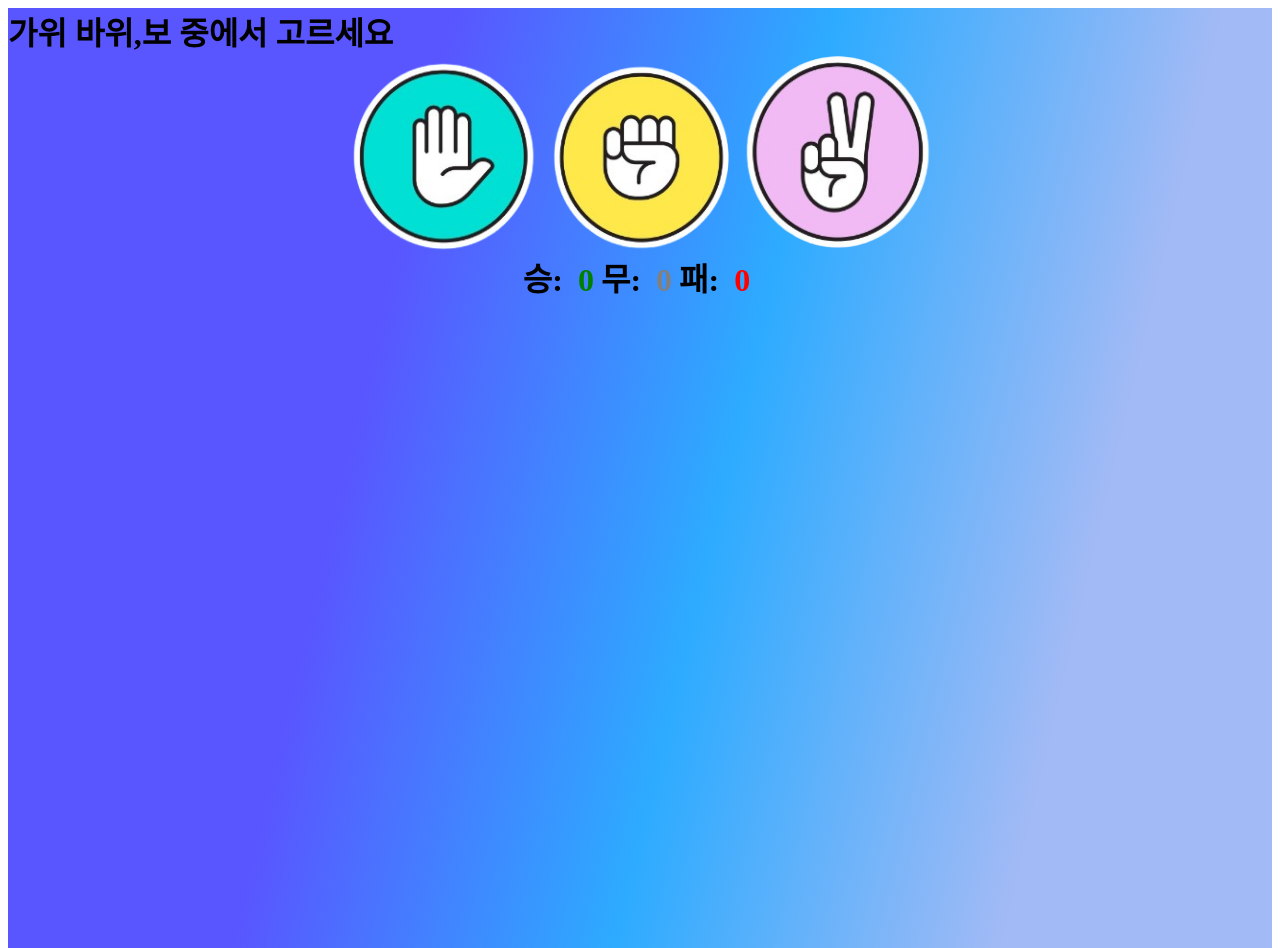
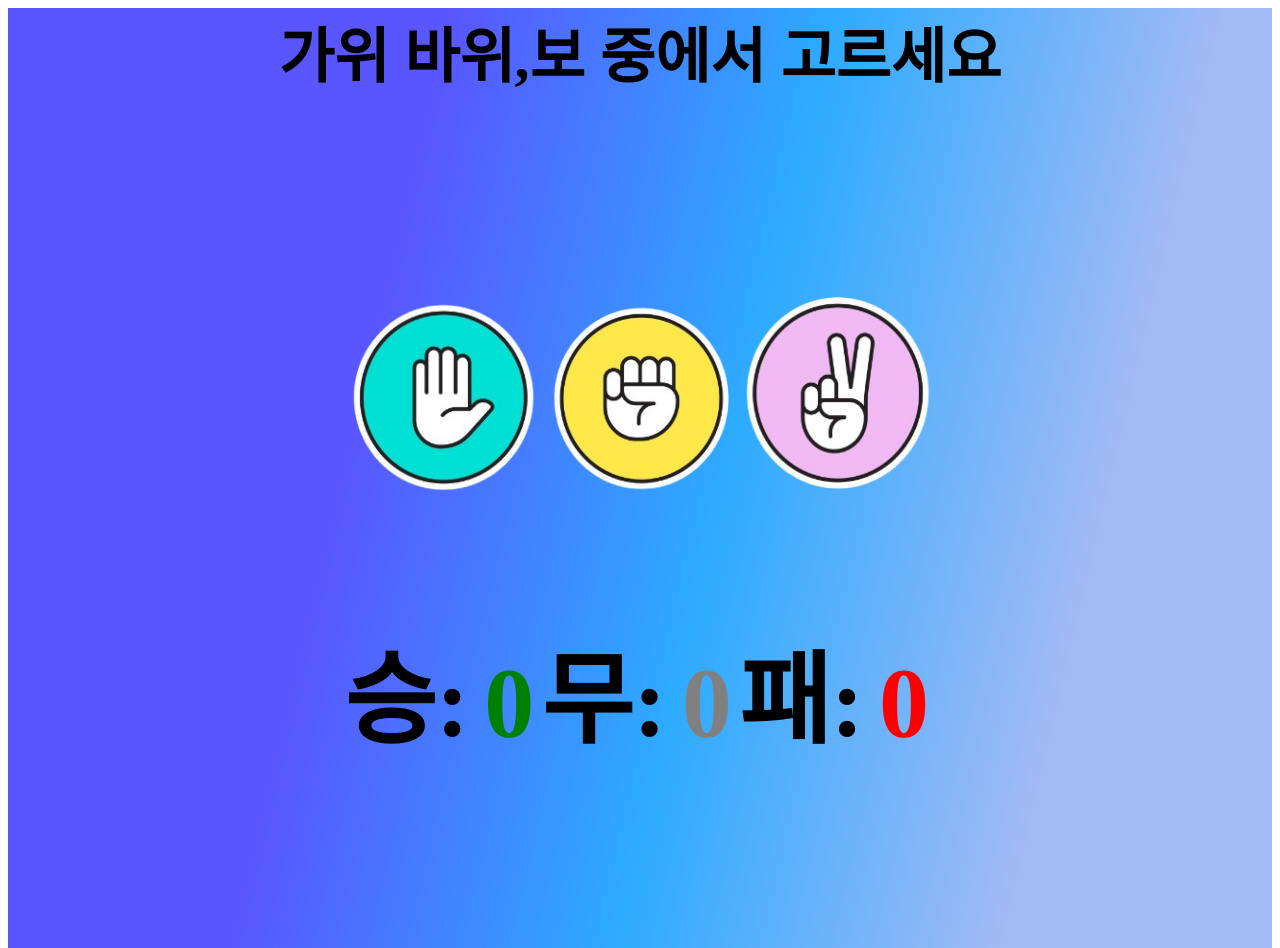
Before and after one commit to doyun0228/RCK, a plain HTML site: page index.html in a window 1280 px wide. Drawn offline with Linux system fonts and the light colour scheme; a web font is replaced by a local one.

Commit message:
Update index.css

```diff
--- a/index.css
+++ b/index.css
@@ -83,14 +83,18 @@ h1 {
 .w {
   color: green;
   padding: 7px;
+  font-size:100px;
 }
 .e {
+
   color: gray;
   padding: 7px;
+  font-size:100px;
 }
 .l {
   color: red;
   padding: 7px;
+  font-size:100px;
 }
 .ps {
   display: flex;
@@ -103,3 +107,23 @@ h1 {
   flex-direction: column;
   align-items: center;
 }
+.se {
+  padding-bottom:200px;
+  font-size:30px;
+  display: flex;
+  justify-content: center;
+  align-items: center;
+}.pa{
+  padding-bottom:125px
+  ;
+}
+.ro{
+  padding-bottom:125px
+  ;
+}.sc{
+  padding-bottom:125px
+  ;
+}
+.k{
+  font-size: 100px;
+}
```
